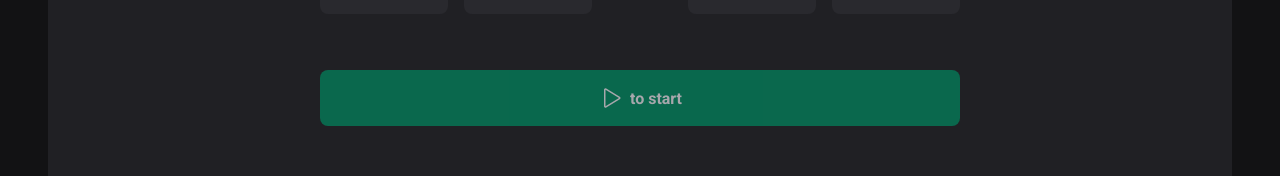
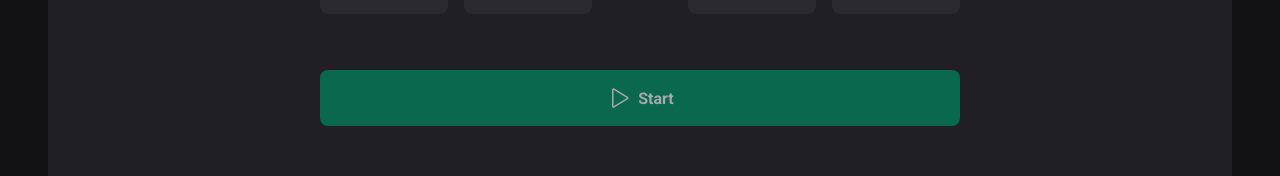
Before and after one commit to JunioMarquesMartins/pomodoro-app, a React (Vite) app: page / in a window 1280 px wide. Shown: the part 498-674 px from the top of the page. Built offline with nearby package versions, Linux system fonts and the light colour scheme.

Commit message:
add react hook form

```diff
--- a/package.json
+++ b/package.json
@@ -13,6 +13,7 @@
     "phosphor-react": "^1.4.1",
     "react": "^18.2.0",
     "react-dom": "^18.2.0",
+    "react-hook-form": "^7.38.0",
     "react-router-dom": "^6.4.2",
     "styled-components": "^5.3.6"
   },
--- a/src/pages/Home/index.tsx
+++ b/src/pages/Home/index.tsx
@@ -1,4 +1,5 @@
 import { Play } from 'phosphor-react'
+import { useForm } from 'react-hook-form'
 import {
   CountdownContainer,
   FormContainer,
@@ -10,15 +11,25 @@ import {
 } from './styles'
 
 export function Home() {
+  const { register, handleSubmit, watch } = useForm()
+
+  function handleCreateNewCycle(data) {
+    console.log(data)
+  }
+
+  const task = watch('task')
+  const isSubmitDisabled = !task
+
   return (
     <HomeContainer>
-      <form action="">
+      <form onSubmit={handleSubmit(handleCreateNewCycle)} action="">
         <FormContainer>
           <label htmlFor="task">I will work on</label>
           <TaskInput
             id="task"
             list="task-suggestions"
             placeholder="Project Name"
+            {...register('task')}
           />
 
           <datalist id="task-suggestions">
@@ -36,6 +47,7 @@ export function Home() {
             step={5}
             min={5}
             max={60}
+            {...register('minutesAmount', { valueAsNumber: true })}
           />
 
           <span>minutes.</span>
@@ -49,9 +61,9 @@ export function Home() {
           <span>0</span>
         </CountdownContainer>
 
-        <StartCountDownButton disabled type="submit">
+        <StartCountDownButton type="submit" disabled={isSubmitDisabled}>
           <Play size={24} />
-          to start
+          Start
         </StartCountDownButton>
       </form>
     </HomeContainer>
```
Also changed, not shown: 1 other file (tests, documents, lock files or other folders).
